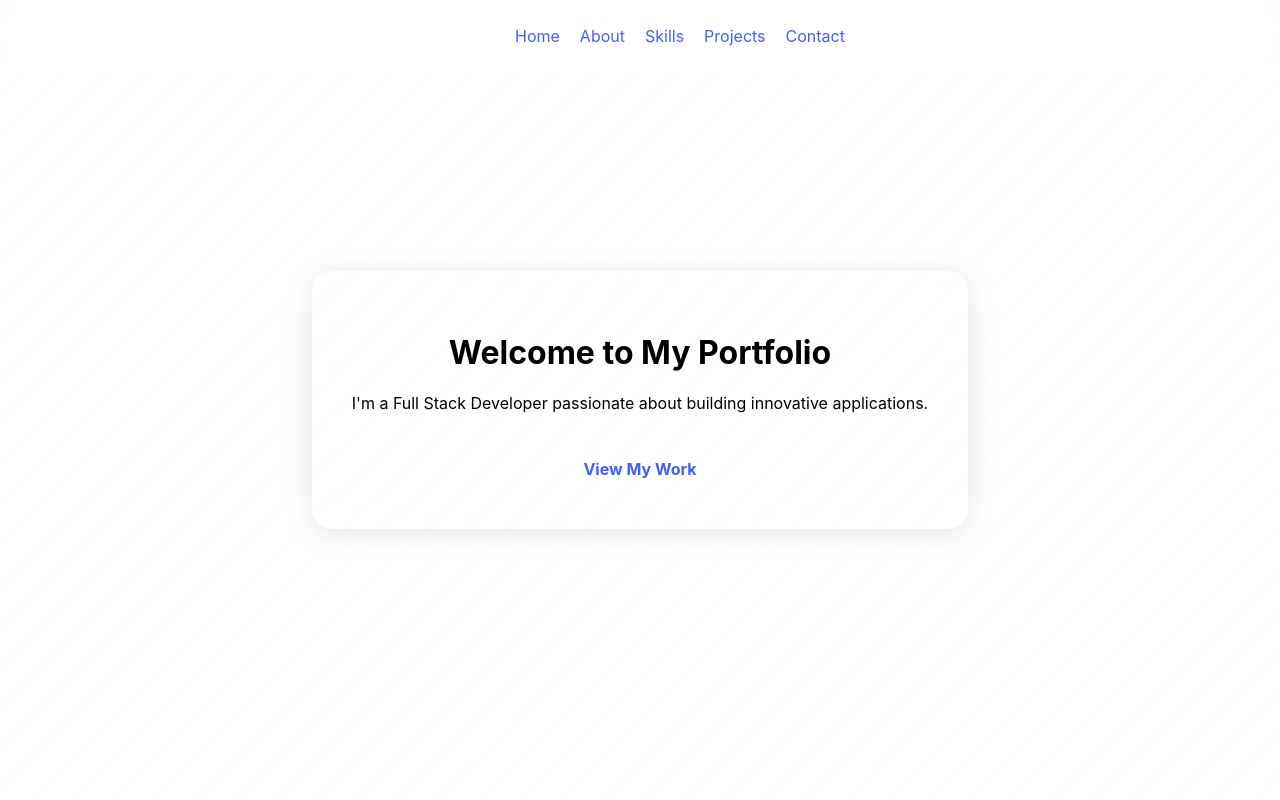
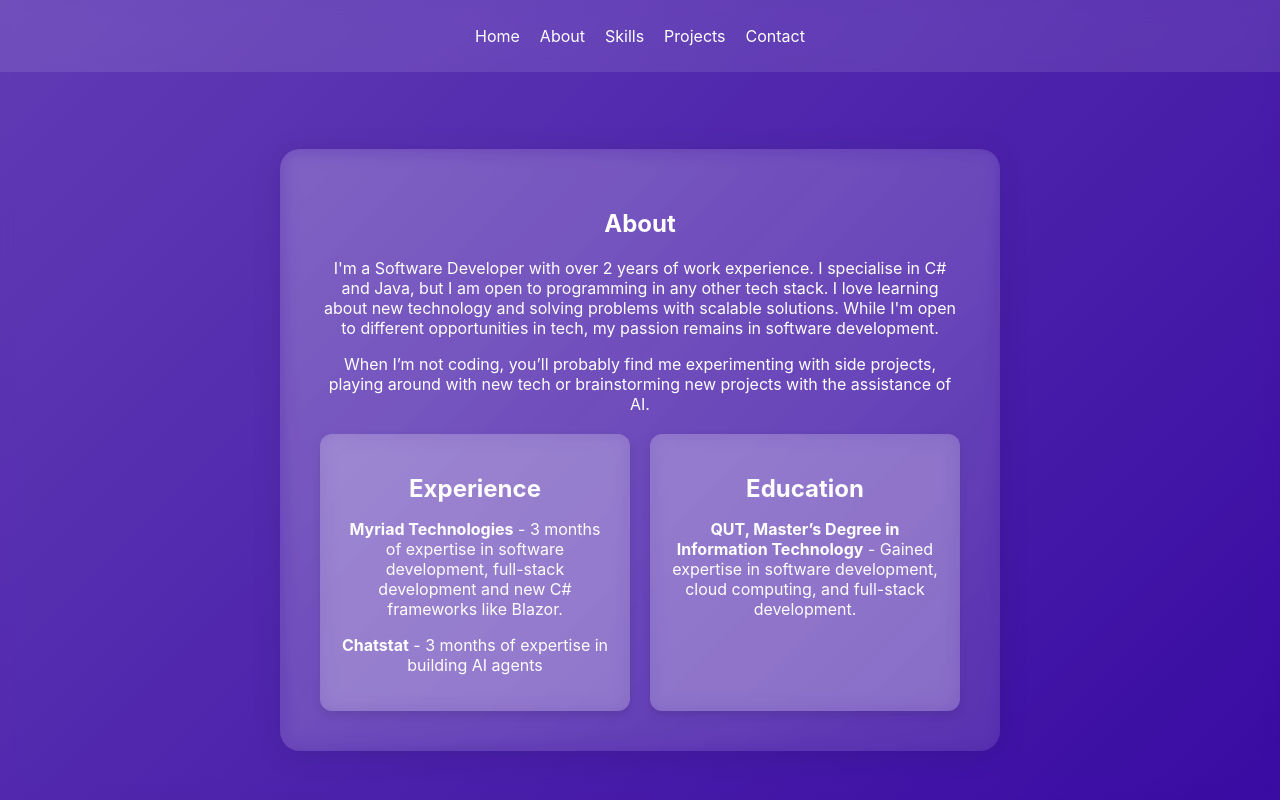
Before and after one commit to thedevarchive/dev-archive-portfolio, a React (Create React App) app: page /about in a window 1280 px wide. Built offline with nearby package versions, Linux system fonts and the light colour scheme.

Commit message:
Added info in Home and About section

```diff
--- a/src/App.css
+++ b/src/App.css
@@ -1,3 +1,14 @@
+body {
+  background: #3A0CA3;
+  color: white;
+}
+
+.subtitle {
+  font-size: 1.2rem;
+  font-weight: 500;
+  margin-bottom: 10px;
+}
+
 .home-container {
   display: flex;
   justify-content: center;
@@ -9,6 +20,7 @@
 }
 
 .glass-card {
+  margin-top: 100px;
   background: rgba(255, 255, 255, 0.1);
   border-radius: 20px;
   padding: 40px;
@@ -16,6 +28,7 @@
   text-align: center;
   backdrop-filter: blur(10px);
   -webkit-backdrop-filter: blur(10px);
+  width: 50%;
 }
 
 .cta-button {
@@ -49,9 +62,39 @@
   display: flex;
   justify-content: center;
   gap: 20px;
+  margin-right: 80px;
 }
 
 a {
-  color: #4361EE;
   text-decoration: none;
+  color: white;
 }
+
+.experience-education-container {
+  display: flex;
+  justify-content: space-between;
+  gap: 20px;
+  margin-top: 20px;
+}
+
+.experience-box,
+.education-box {
+  flex: 1;
+  padding: 20px;
+  background: rgba(255, 255, 255, 0.2); /* Glassmorphism effect */
+  backdrop-filter: blur(10px);
+  border-radius: 12px;
+  box-shadow: 0 4px 10px rgba(0, 0, 0, 0.1);
+}
+
+.experience-box h2,
+.education-box h2 {
+  margin-bottom: 10px;
+  font-size: 1.5rem;
+}
+
+@media (max-width: 768px) {
+  .experience-education-container {
+    flex-direction: column;
+  }
+}
--- a/src/pages/About.jsx
+++ b/src/pages/About.jsx
@@ -1,11 +1,29 @@
 export function About() {
     return (
-      <div className="home-container">
-        <div className="glass-card">
-          <h1>Welcome to My Portfolio</h1>
-          <p>I'm a Full Stack Developer passionate about building innovative applications.</p>
-          <a href="/projects" className="cta-button">View My Work</a>
+        <div className="home-container">
+            <div className="glass-card">
+                <h2>About</h2>
+                <p>I'm a Software Developer with over 2 years of work experience. I specialise in C# and Java, but I am open to programming in any other tech stack. I love learning about new technology and solving problems with scalable solutions. While I'm open to different opportunities in tech, my passion remains in software development.</p>
+                <p>When I’m not coding, you’ll probably find me experimenting with side projects, playing around with new tech or brainstorming new projects with the assistance of AI.</p>
+
+                <div className="experience-education-container">
+                    <div className="experience-box">
+                        <h2>Experience</h2>
+                        <p>
+                            <strong>Myriad Technologies</strong> - 3 months of expertise in software development, full-stack development and new C# frameworks like Blazor.
+                        </p>
+                        <p>
+                            <strong>Chatstat</strong> - 3 months of expertise in building AI agents
+                        </p>
+                    </div>
+                    <div className="education-box">
+                        <h2>Education</h2>
+                        <p>
+                            <strong>QUT, Master’s Degree in Information Technology</strong> - Gained expertise in software development, cloud computing, and full-stack development.
+                        </p>
+                    </div>
+                </div>
+            </div>
         </div>
-      </div>
     );
-  }
+}
--- a/src/pages/Home.jsx
+++ b/src/pages/Home.jsx
@@ -1,11 +1,15 @@
 export function Home() {
     return (
-      <div className="home-container">
-        <div className="glass-card">
-          <h1>Welcome to My Portfolio</h1>
-          <p>I'm a Full Stack Developer passionate about building innovative applications.</p>
-          <a href="/projects" className="cta-button">View My Work</a>
+        <div className="home-container">
+            <div className="glass-card">
+                <h1>The Dev Archive</h1>
+                <h2 className="subtitle">Versatility | Problem Solving | Continuous Development & Learning</h2>
+                <p>
+                    A Full Stack Developer building scalable web apps,
+                    optimising software solutions and bridging the gap between development and IT operations.
+                </p>
+                <a href="/projects" className="cta-button">View My Work</a>
+            </div>
         </div>
-      </div>
     );
-  }
+}
```
